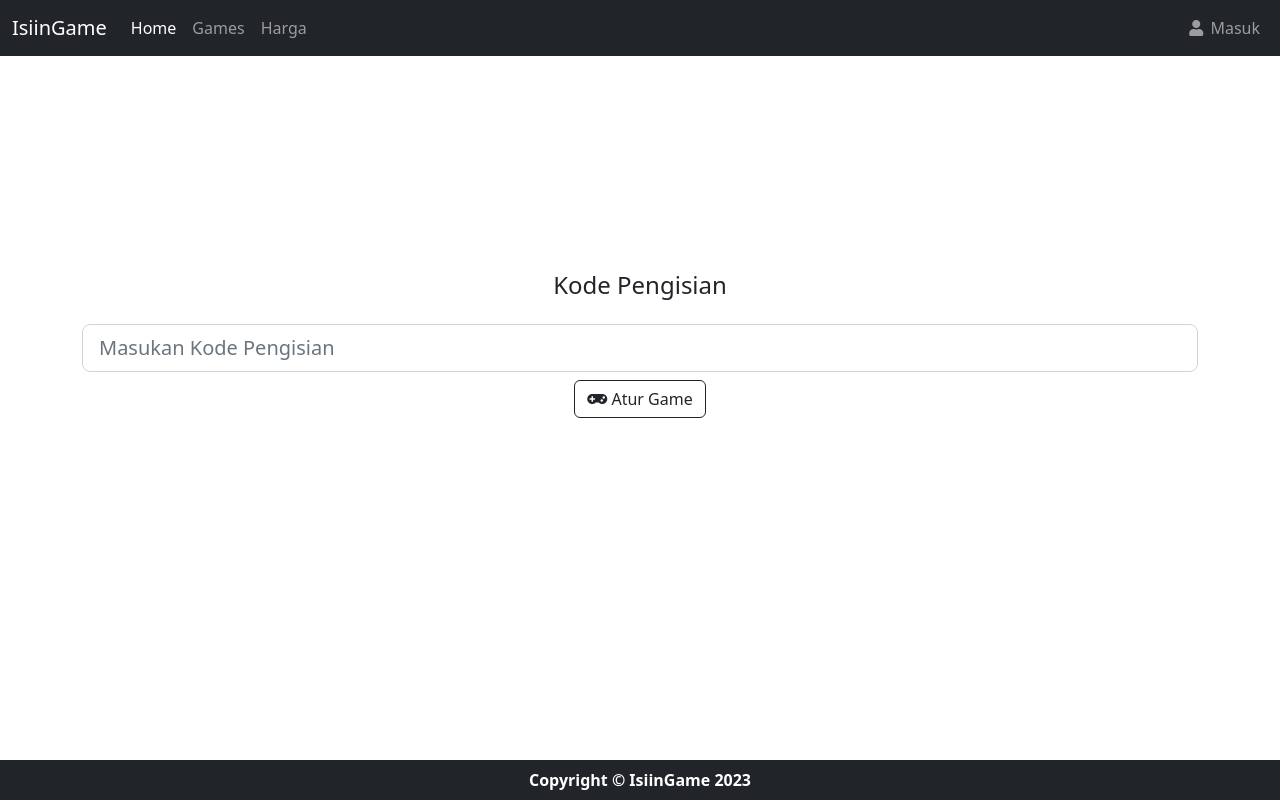
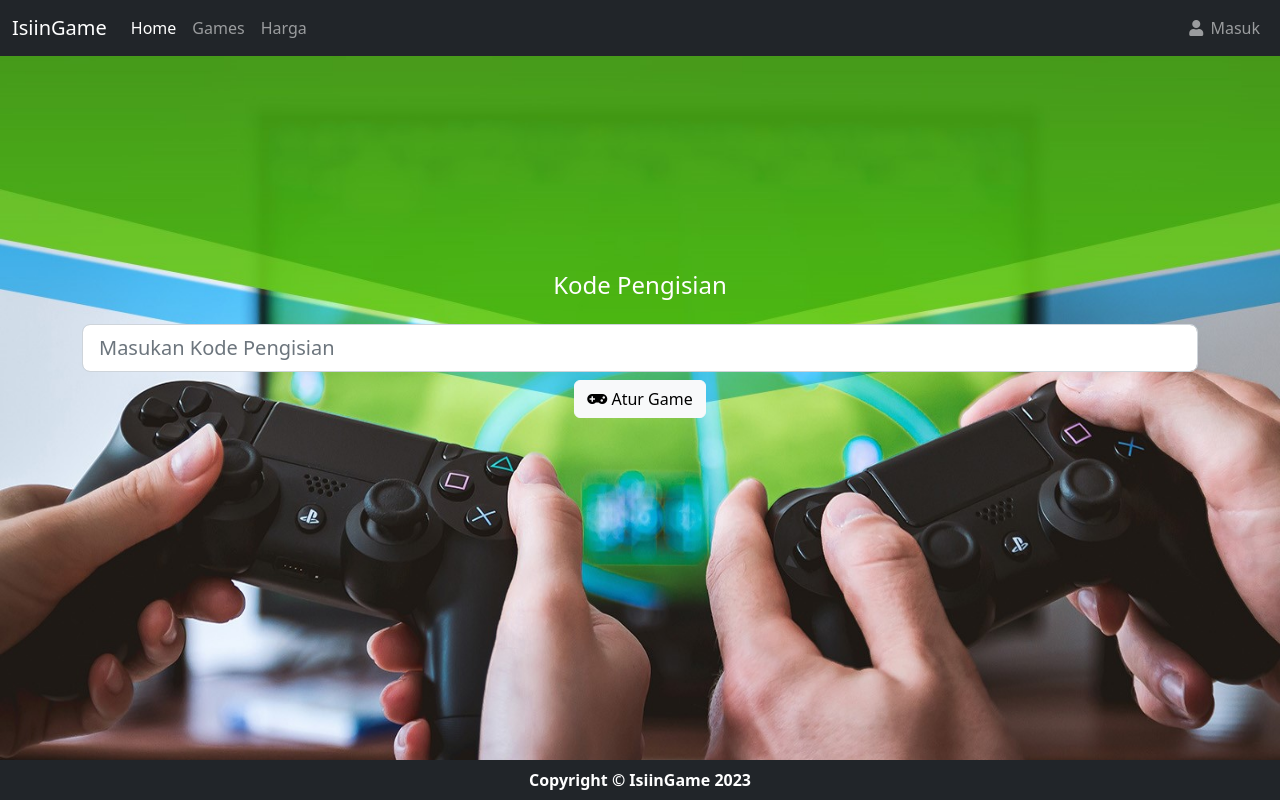
Before and after one commit to TesyarRAz/isiingame, a CodeIgniter app: page /database/ in a window 1280 px wide. Run offline with CodeIgniter, Linux system fonts and the light colour scheme.

Commit message:
add background

```diff
--- a/application/controllers/Welcome.php
+++ b/application/controllers/Welcome.php
@@ -36,7 +36,9 @@ class Welcome extends CI_Controller
 			$data['pengisian'] = $this->pengisian_model->where(['id_user' => $this->session->userdata('id_user')])->latest()->all();
 		}
 
-		$this->template->render_app('welcome_message', $data);
+		$this->template->render_app('welcome_message', $data, [
+			$this->template->render_css_href('/assets/css/welcome.css')
+		]);
 	}
 
 	public function harga()
--- a/application/libraries/Template.php
+++ b/application/libraries/Template.php
@@ -28,6 +28,11 @@ class Template
         ]);
     }
 
+    public function render_css_href($url)
+    {
+        return '<link href="' . $url . '" rel="stylesheet">';
+    }
+
     public function setup_pagination($config)
     {
         $config['full_tag_open'] = '<ul class="pagination">';
--- a/application/views/welcome_message.php
+++ b/application/views/welcome_message.php
@@ -1,9 +1,9 @@
 <main class="container my-auto">
 	<form class="mt-5" action="<?= site_url('/') ?>" method="GET">
 		<div class="mb-2 text-center">
-			<label for="kode-pengisian" class="h4 mb-4">Kode Pengisian</label>
+			<label for="kode-pengisian" class="h4 mb-4 text-white">Kode Pengisian</label>
 			<input name="kode" id="kode-pengisian" type="text" class="form-control form-control-lg mb-2" placeholder="Masukan Kode Pengisian">
-			<button class="btn btn-outline-dark">
+			<button class="btn btn-light">
 				<i class="fa fa-fw fa-gamepad"></i>
 				Atur Game
 			</button>
@@ -12,7 +12,7 @@
 
 	<?php if (!empty($pengisian)) : ?>
 		<div class="mt-5">
-			<h4>Riwayat Pengisian</h4>
+			<h4 class="bg-white d-inline-block p-2 rounded">Riwayat Pengisian</h4>
 			<div class="row">
 				<?php foreach ($pengisian as $item) : ?>
 					<div class="col-lg-3 col-md-4 col-6">
--- /dev/null
+++ b/assets/css/welcome.css
@@ -0,0 +1,5 @@
+body {
+    background-image: url('/assets/img/background.jpg');
+    background-size: 100% 100%;
+    background-repeat: no-repeat;
+}
```
Also changed, not shown: assets/img/background.jpg (added).
